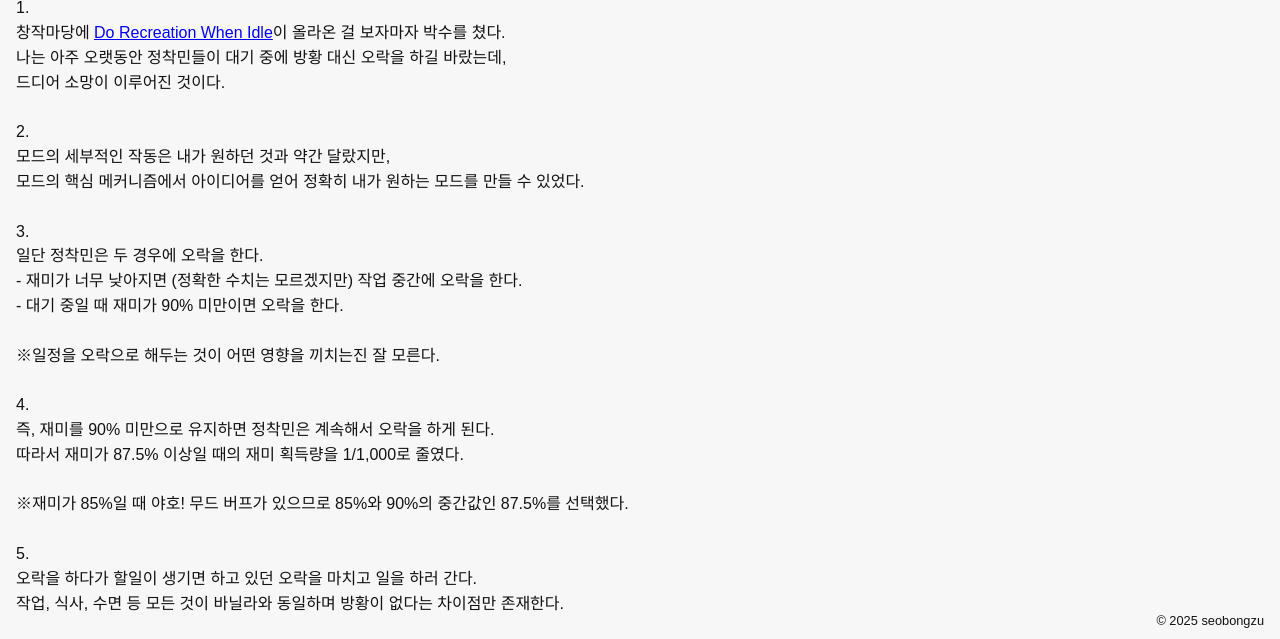
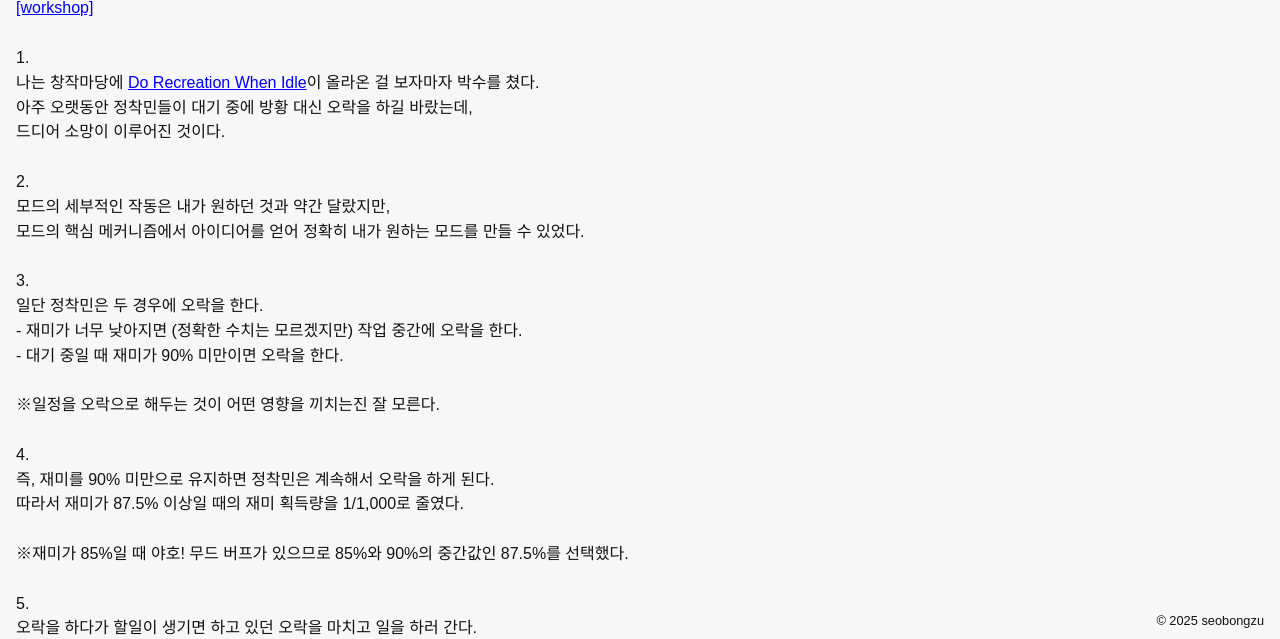
Before and after one commit to seobongzu/seobongzu.github.io, a Jekyll site: the page built from _posts/2025-01-19-Endless-Recreation.md, in a window 1280 px wide and 900 px high, scrolled down 576 px, cut to the strip 261-900 px from the top of the window. Built offline with Jekyll 4.4.1, drawn with Linux system fonts in a browser that asks for light colours.

Commit message:
edit: Endless Recreation

```diff
--- a/_posts/2025-01-19-Endless-Recreation.md
+++ b/_posts/2025-01-19-Endless-Recreation.md
@@ -7,7 +7,7 @@ keywords: "rimworld, mod, 림월드, 모드"
 image: "https://seobongzu.com/assets/images/rimworld/EndlessRecreation/EndlessRecreation.webp"
 ---
 <iframe src="https://www.youtube-nocookie.com/embed/SU4R6RBrG98?si=nzD0KP-KvhB5DUOV" width=1280px height=720px title="Endless Recreation" frameborder="0" allow="accelerometer; autoplay; clipboard-write; encrypted-media; gyroscope; picture-in-picture; web-share" loading="lazy" referrerpolicy="strict-origin-when-cross-origin" allowfullscreen></iframe>
-<p>1.<br>창작마당에 <a href="https://steamcommunity.com/sharedfiles/filedetails/?id=3368214339" target="_blank">Do Recreation When Idle</a>이 올라온 걸 보자마자 박수를 쳤다.<br>나는 아주 오랫동안 정착민들이 대기 중에 방황 대신 오락을 하길 바랐는데,<br>드디어 소망이 이루어진 것이다.<br>
+<p><a href="https://steamcommunity.com/sharedfiles/filedetails/?id=3410477716" target="_blank">[workshop]</a><br><br>1.<br>나는 창작마당에 <a href="https://steamcommunity.com/sharedfiles/filedetails/?id=3368214339" target="_blank">Do Recreation When Idle</a>이 올라온 걸 보자마자 박수를 쳤다.<br>아주 오랫동안 정착민들이 대기 중에 방황 대신 오락을 하길 바랐는데,<br>드디어 소망이 이루어진 것이다.<br>
 <br>
 2.<br>모드의 세부적인 작동은 내가 원하던 것과 약간 달랐지만,<br>모드의 핵심 메커니즘에서 아이디어를 얻어 정확히 내가 원하는 모드를 만들 수 있었다.<br>
 <br>
```
